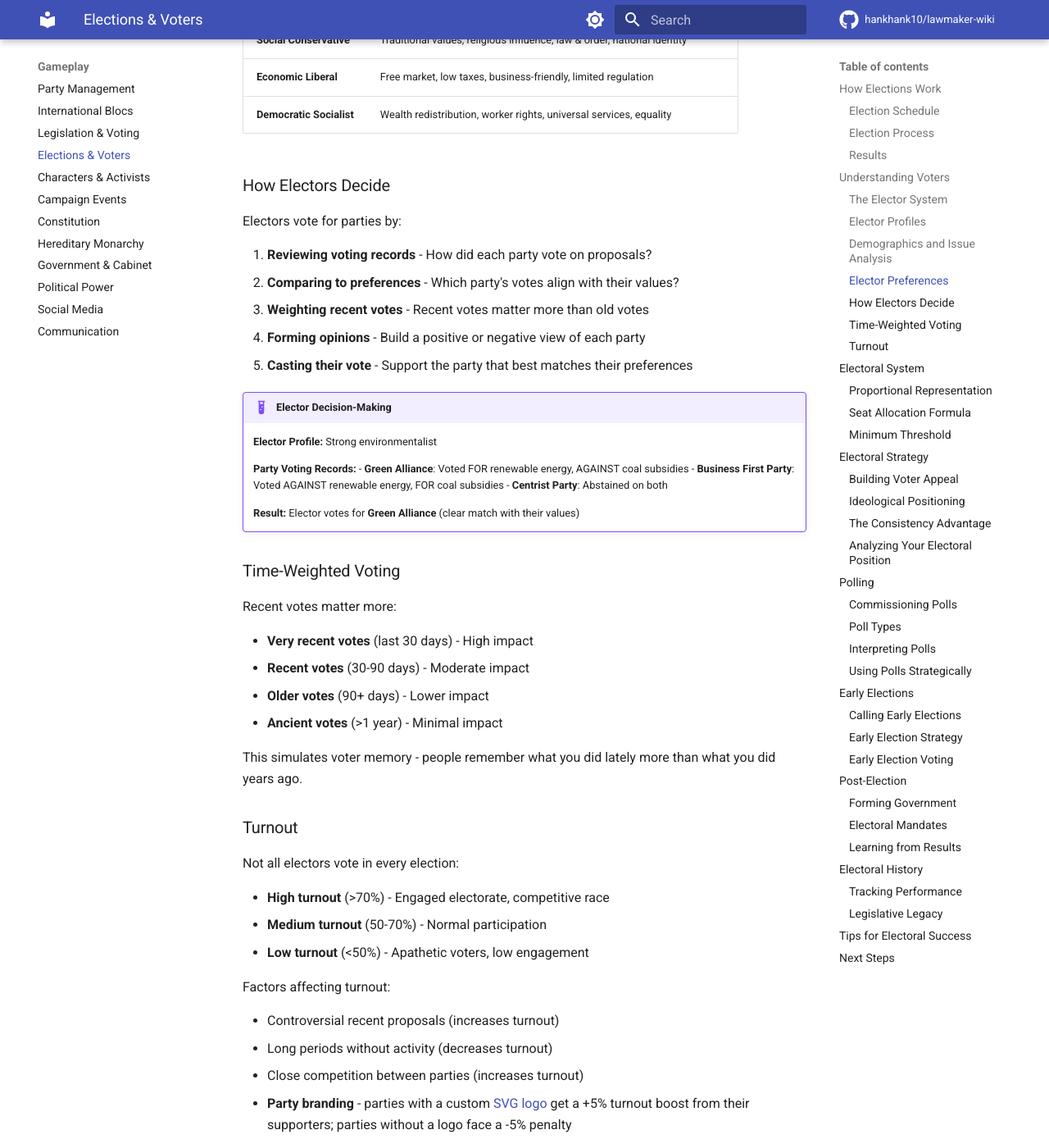
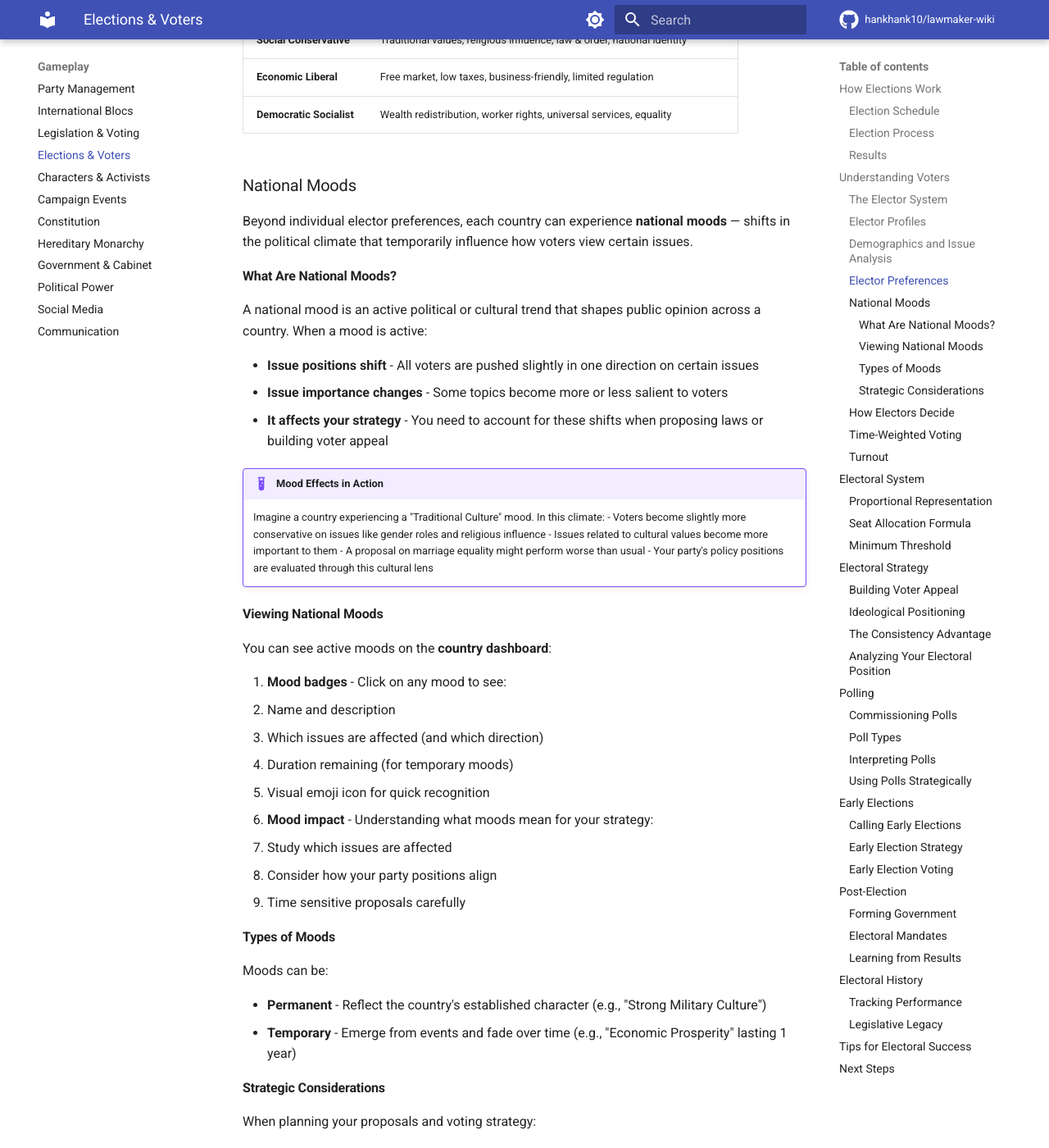
Before and after one commit to hankhank10/lawmaker-wiki, an MkDocs documentation site: the page built from docs/gameplay/elections.md, in a window 1280 px wide and 1400 px high, scrolled down 2666 px. Shown: the whole window at 82% size. Built offline with MkDocs 1.6.1 and Material for MkDocs 9.7.7, drawn with Linux system fonts in a browser that asks for light colours; comment, search, counter and statistics services are not loaded; some of the changed text lies outside the part shown.

Commit message:
📝 Sync from private repo
Auto-synced from hankhank10/lawmaker/game-manual

```diff
--- a/docs/gameplay/elections.md
+++ b/docs/gameplay/elections.md
@@ -89,6 +89,60 @@ Each elector has positions on the 8+ political issues:
 | **Social Conservative** | Traditional values, religious influence, law & order, national identity |
 | **Economic Liberal** | Free market, low taxes, business-friendly, limited regulation |
 | **Democratic Socialist** | Wealth redistribution, worker rights, universal services, equality |
+
+### National Moods
+
+Beyond individual elector preferences, each country can experience **national moods** — shifts in the political climate that temporarily influence how voters view certain issues.
+
+#### What Are National Moods?
+
+A national mood is an active political or cultural trend that shapes public opinion across a country. When a mood is active:
+
+- **Issue positions shift** - All voters are pushed slightly in one direction on certain issues
+- **Issue importance changes** - Some topics become more or less salient to voters
+- **It affects your strategy** - You need to account for these shifts when proposing laws or building voter appeal
+
+!!! example "Mood Effects in Action"
+    Imagine a country experiencing a "Traditional Culture" mood. In this climate:
+    - Voters become slightly more conservative on issues like gender roles and religious influence
+    - Issues related to cultural values become more important to them
+    - A proposal on marriage equality might perform worse than usual
+    - Your party's policy positions are evaluated through this cultural lens
+
+#### Viewing National Moods
+
+You can see active moods on the **country dashboard**:
+
+1. **Mood badges** - Click on any mood to see:
+   - Name and description
+   - Which issues are affected (and which direction)
+   - Duration remaining (for temporary moods)
+   - Visual emoji icon for quick recognition
+
+2. **Mood impact** - Understanding what moods mean for your strategy:
+   - Study which issues are affected
+   - Consider how your party positions align
+   - Time sensitive proposals carefully
+
+#### Types of Moods
+
+Moods can be:
+
+- **Permanent** - Reflect the country's established character (e.g., "Strong Military Culture")
+- **Temporary** - Emerge from events and fade over time (e.g., "Economic Prosperity" lasting 1 year)
+
+#### Strategic Considerations
+
+When planning your proposals and voting strategy:
+
+- **Commission polls** before major votes to see how moods affect voter sentiment
+- **Time controversial proposals** - Avoid pushing against strong moods right before elections
+- **Adapt your messaging** - Explain how your positions serve voters under the current mood
+- **Build coalitions** with parties whose positions align with active moods
+- **Plan long-term** - Temporary moods pass, but current sentiment matters for immediate elections
+
+!!! tip "Use Moods to Your Advantage"
+    If a mood aligns with your party's values, it's a tailwind for your growth. If it opposes you, focus on other issues and wait for the mood to pass.
 
 ### How Electors Decide
 
```
Also changed, not shown: docs/game-concept.md (+4 -0 lines).
